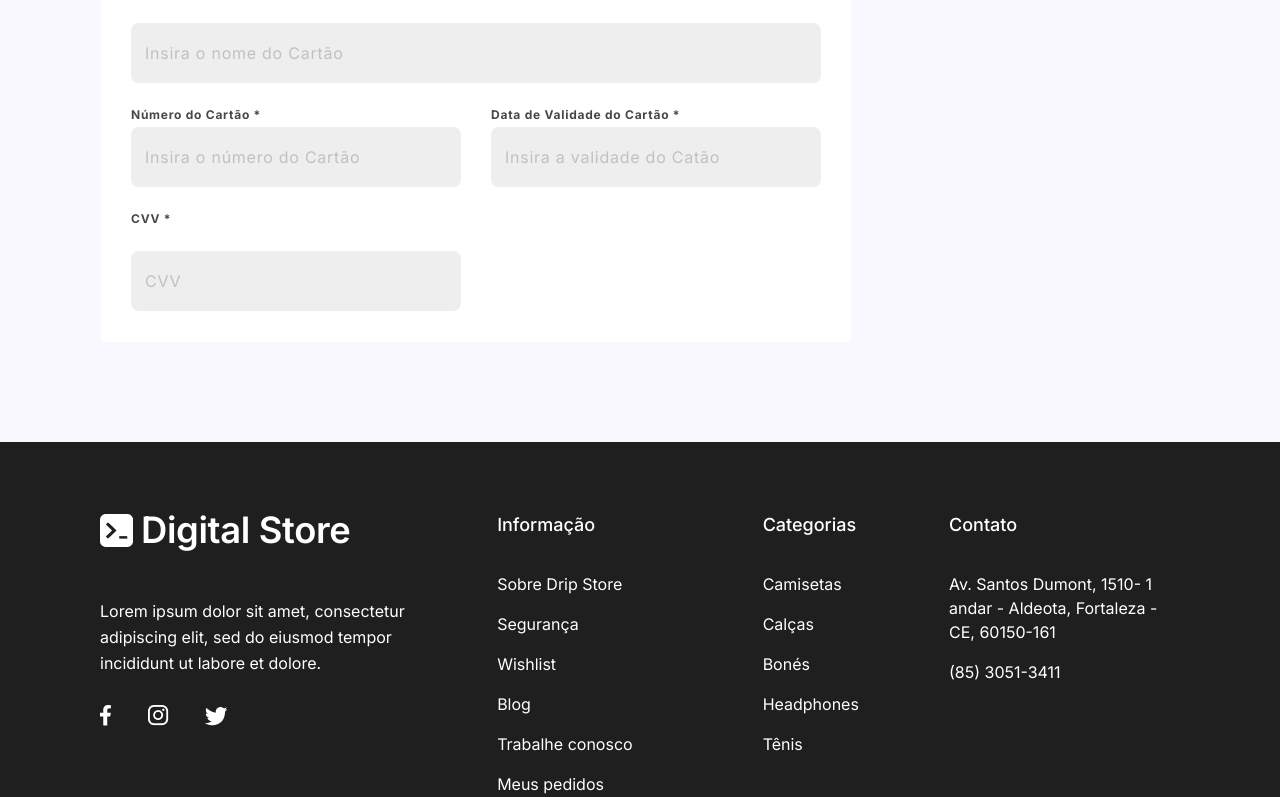
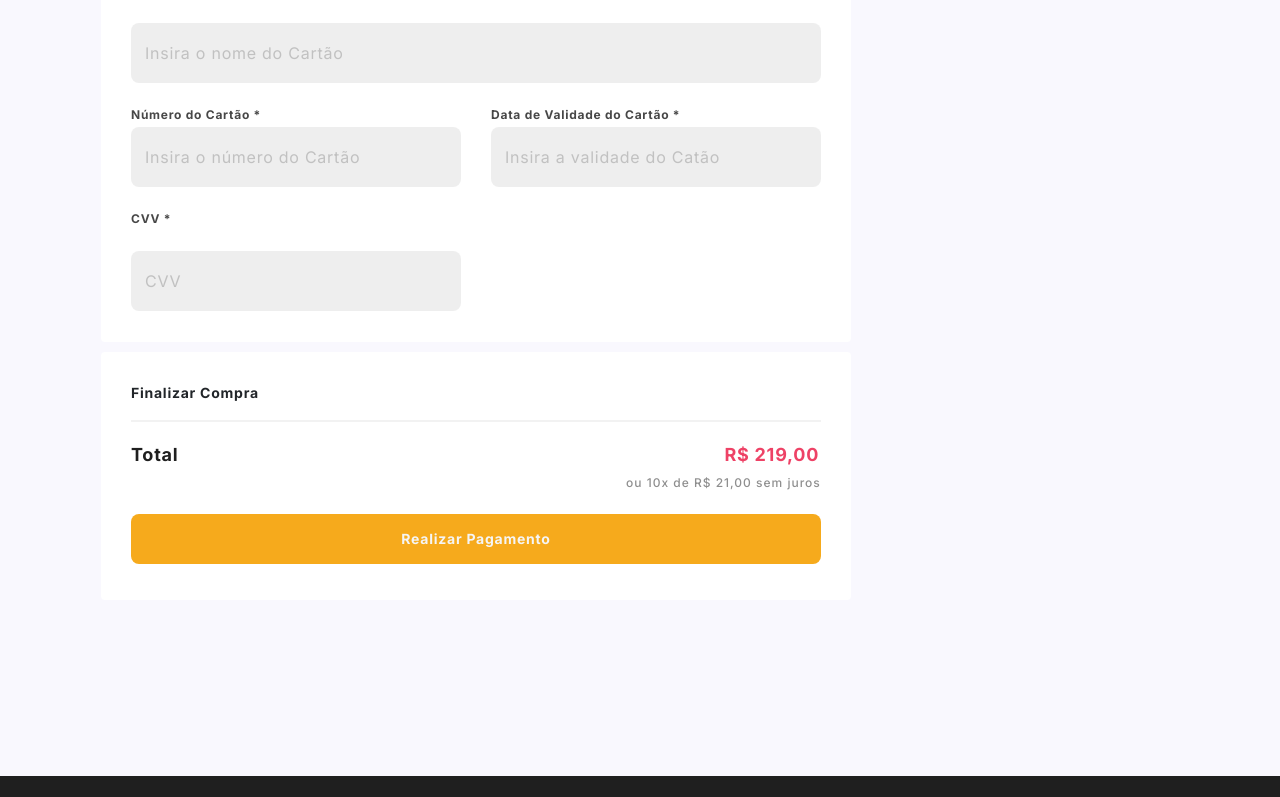
Before and after one commit to AlekGDEV/avaliacao-react, a React (Create React App) app in the folder e-commerce/: page /finalizar-compra in a window 1280 px wide. Shown: the part 1839-2636 px from the top of the page. Built offline with nearby package versions, Linux system fonts and the light colour scheme.

Commit message:
fazendo botão de submit do formulario

```diff
--- a/e-commerce/src/Pages/FiinalizarCrompa/index.js
+++ b/e-commerce/src/Pages/FiinalizarCrompa/index.js
@@ -38,6 +38,15 @@ export default function Finalizar() {
                     <label for="cvv" className="finfo">CVV *</label>
                     <input id="cvv" type="text" placeholder="CVV" className="finputDv" />
                 </form>
+                <div className="finalizar">
+                    <h1 className="ftitulo">Finalizar Compra <hr className="fhr"/></h1>
+                    <div className="preco">
+                        <span className="total">Total</span>
+                        <span className="valor">R$ 219,00</span>
+                    </div>
+                    <span className="parcelamento">ou 10x de R$ 21,00 sem juros</span>
+                    <input className="fsubmit" type="submit" value="Realizar Pagamento"/>
+                </div>
             </section>
         </main>
     )
--- a/e-commerce/src/Pages/FiinalizarCrompa/styles.css
+++ b/e-commerce/src/Pages/FiinalizarCrompa/styles.css
@@ -21,7 +21,7 @@
     height: 535px;
     margin-left: 101px;
     margin-top: 10px;
-    margin-bottom: 100px;
+    margin-bottom: 10px;
     background: #FFFFFF;
     border-radius: 4px;
 }
@@ -73,3 +73,75 @@
     display: flex;
     flex-direction: column;
 }
+
+.finalizar {
+    display: flex;
+    flex-direction: column;
+    align-items: flex-start;
+    padding: 30px;
+    gap: 20px;
+    width: 750px;
+    height: 248px;
+    margin-left: 101px;
+    margin-bottom: 176px;
+    background: #FFFFFF;
+    border-radius: 4px;
+}
+
+.preco {
+    display: flex;
+    gap:546px;
+    margin-bottom: -20px;
+}
+
+.total {
+    font-family: 'Inter';
+    font-style: normal;
+    font-weight: 700;
+    font-size: 18px;
+    line-height: 34px;
+    letter-spacing: 0.75px;
+    color: #1F1F1F;
+}
+
+.valor {
+    font-family: 'Inter';
+    font-style: normal;
+    font-weight: 700;
+    font-size: 18px;
+    line-height: 34px;
+    text-align: center;
+    letter-spacing: 0.75px;
+    color: #EE4266;
+}
+
+.parcelamento {
+    padding-left: 495px;
+    font-family: 'Inter';
+    font-style: normal;
+    font-weight: 500;
+    font-size: 12px;
+    line-height: 22px;
+    text-align: left;
+    letter-spacing: 1px;
+    color: #8F8F8F;
+}
+
+.fsubmit {
+    height: 50px;
+    width: 690px;
+    background: #F6AA1C;
+    border-radius: 8px;
+    border: none;
+
+    font-family: 'Inter';
+    font-style: normal;
+    font-weight: 700;
+    font-size: 14px;
+    line-height: 22px;
+    align-items: center;
+    text-align: center;
+    letter-spacing: 0.75px;
+    color: #F5F5F5;
+
+}
```
